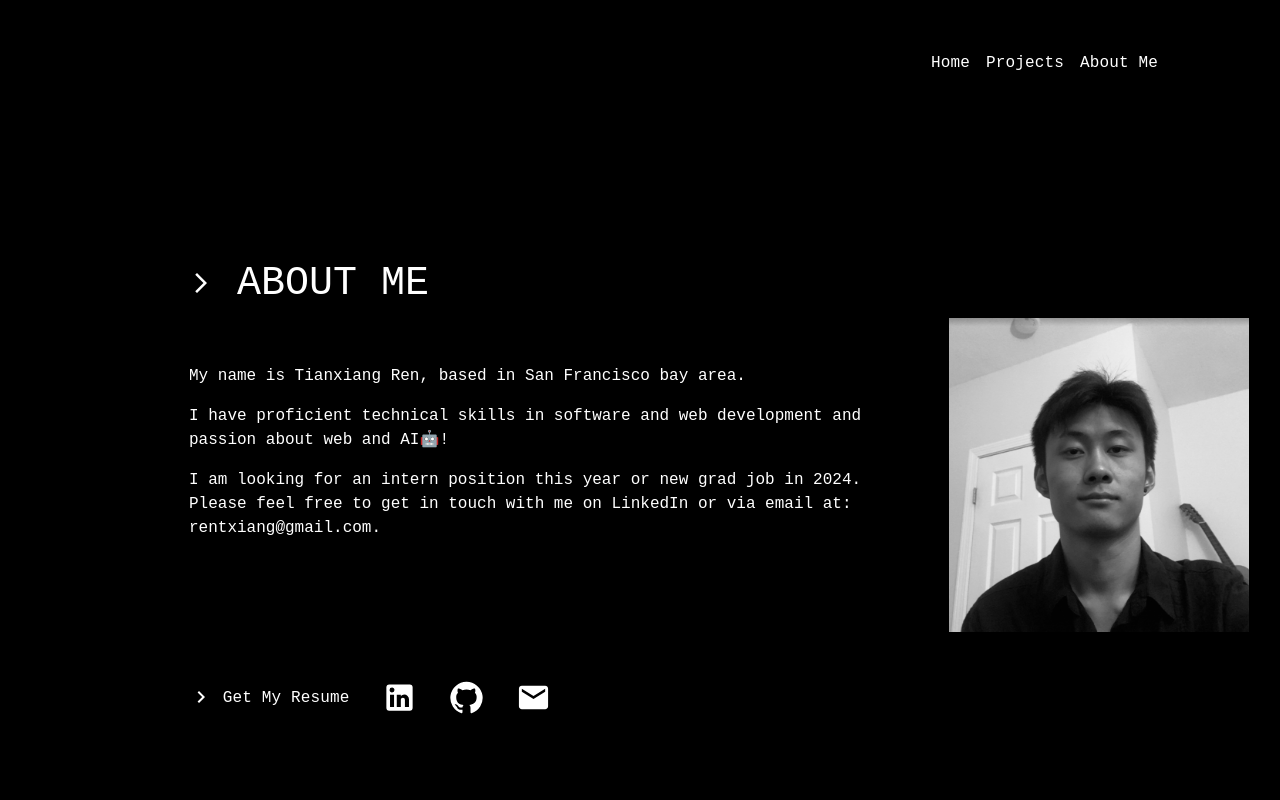
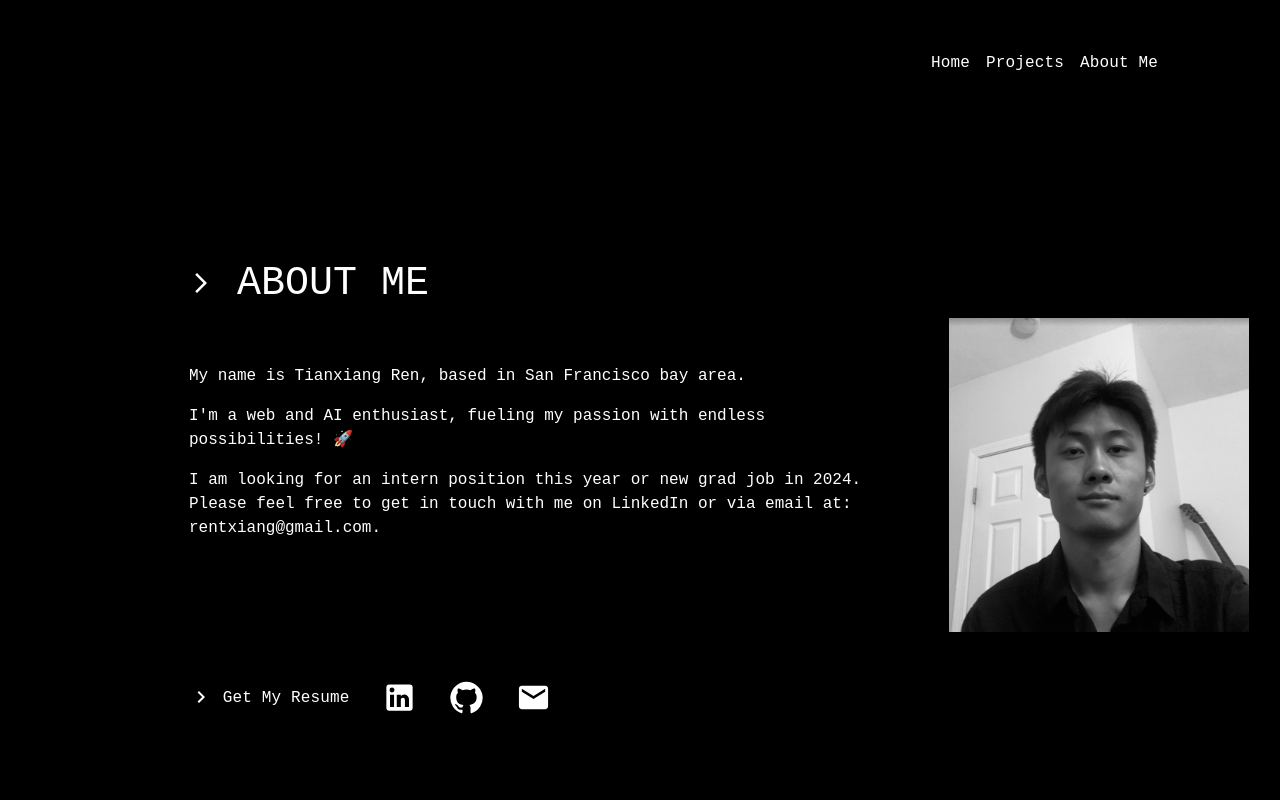
Before and after one commit to rentxiang/Portfolio, a React (Create React App) app in the folder client/: page /me in a window 1280 px wide. Shown: the top 800 px of the page. Built offline with nearby package versions, Linux system fonts and the light colour scheme; a web font is replaced by a local one.

Commit message:
updated ME

```diff
--- a/client/src/pages/Me.jsx
+++ b/client/src/pages/Me.jsx
@@ -102,7 +102,7 @@ function Me() {
           <br/>
 
           <p className='intro'style={{ textAlign: 'left' }}>My name is Tianxiang Ren, based in San Francisco bay area.  </p>
-          <p className='intro'style={{ textAlign: 'left' }}>I have proficient technical skills in software and web development and passion about web and AI🤖️! <br/> </p>
+          <p className='intro'style={{ textAlign: 'left' }}>I'm a web and AI enthusiast, fueling my passion with endless possibilities! 🚀<br/> </p>
           {/* <p className='intro' style={{ textAlign: 'left' }}>Inspired by Blade Runner. I am passinate about web development and believe that AI is the next future</p> */}
           <p className='intro'style={{ textAlign: 'left' }}>I am looking for an intern position this year or new grad job in 2024. Please feel free to get in touch with me on LinkedIn or via email at: rentxiang@gmail.com.</p>
             <div>
```
